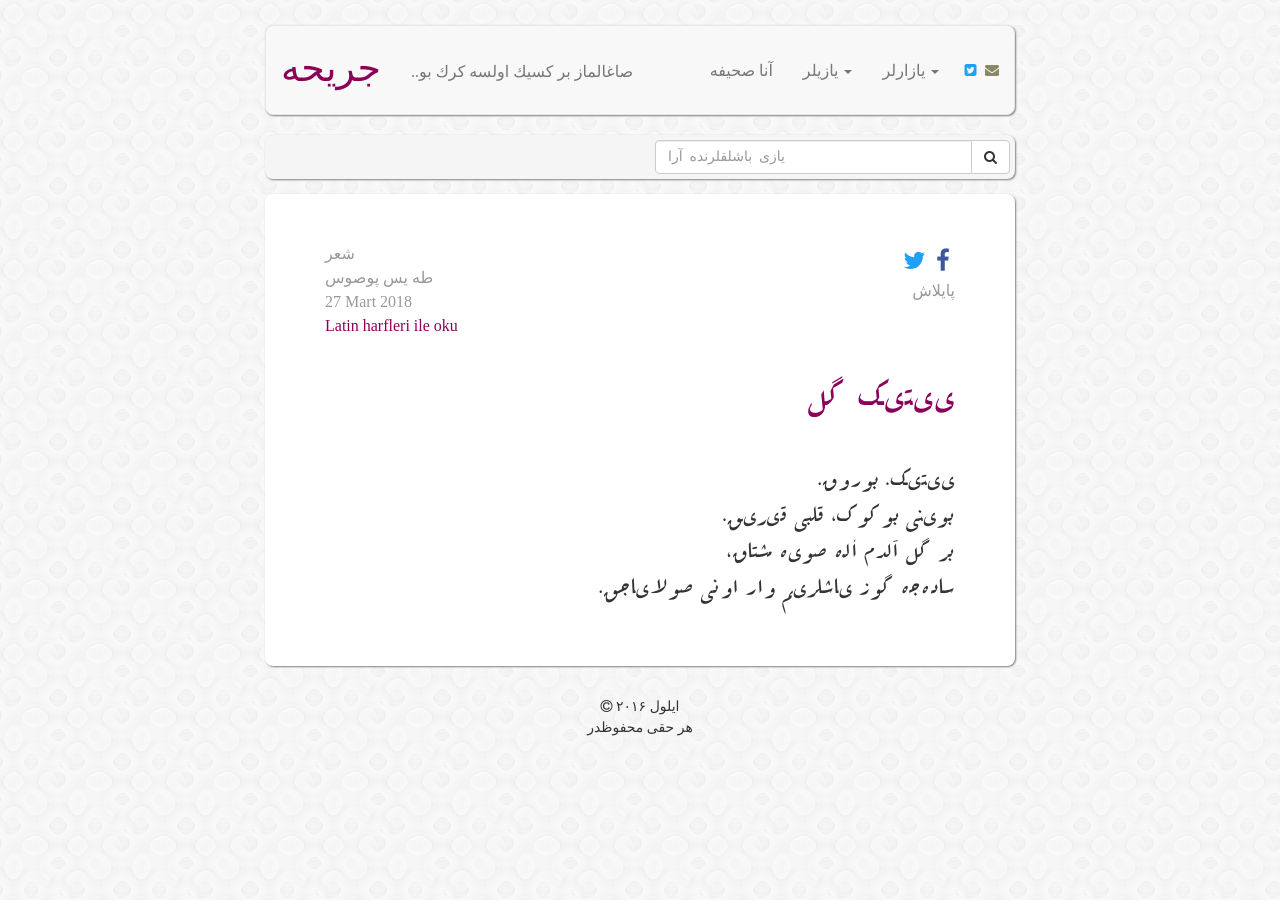
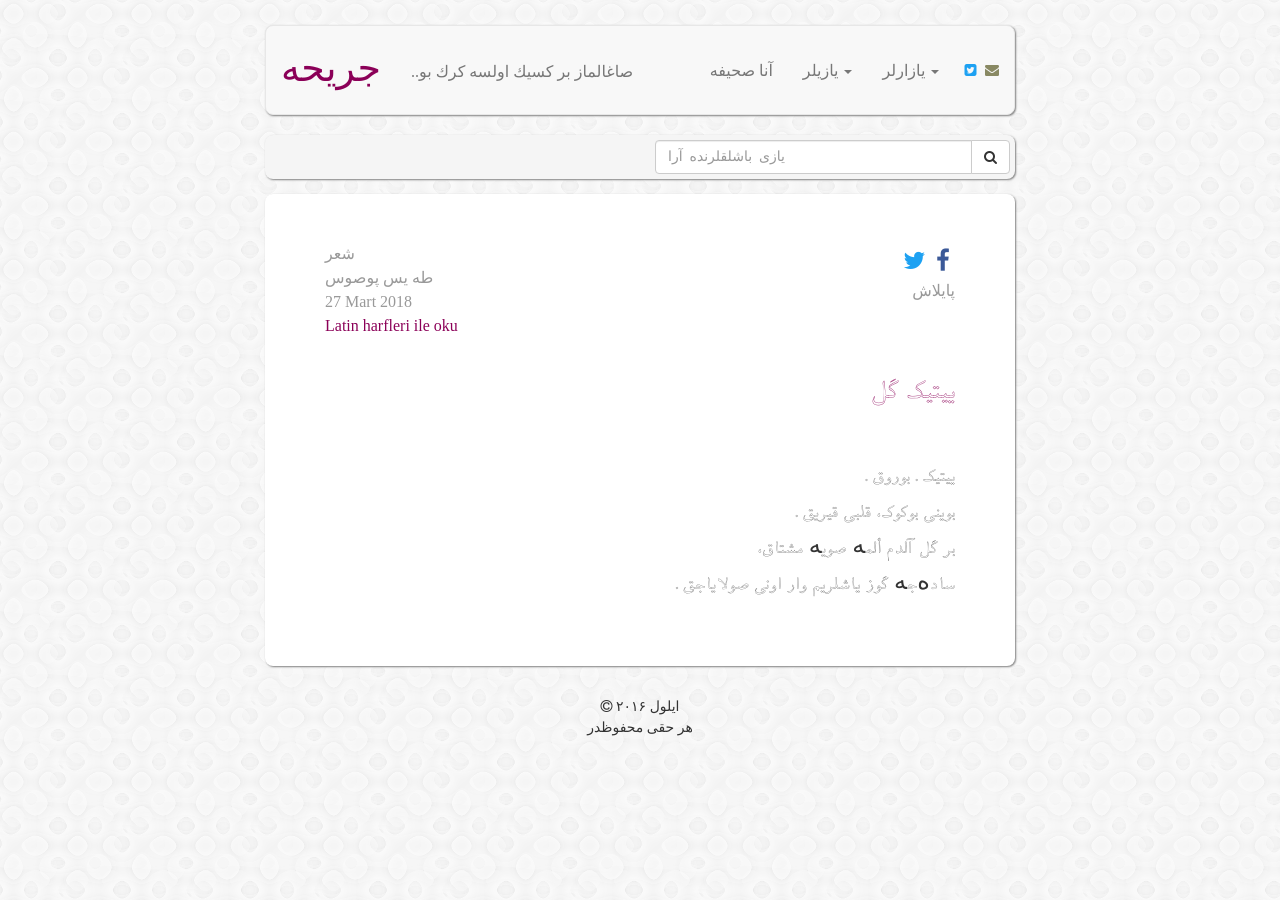
Before and after one commit to muhammedaydogdu/muhammedaydogdu.github.io, a Jekyll site: the page built from _posts/2018-03-27-yitik-gul-os.md, in a window 1280 px wide. Built offline with Jekyll 4.4.1, drawn with Linux system fonts in a browser that asks for light colours; some web fonts are replaced.

Commit message:
Update style.css

```diff
--- a/css/style.css
+++ b/css/style.css
@@ -8,8 +8,8 @@
   font-family: Riwaj;
   src: url('../fonts/Riwaj.ttf');
 
-  font-family: Layla Ruqaa;
-  src: url('../fonts/LaylaRuqaa.ttf');
+  font-family: Tawfig;
+  src: url('../fonts/Far_TawfigO.ttf');
 }
 
 body {
@@ -135,7 +135,7 @@ nav li a.social {
 }
 
 .os-text {
-  font-family: Layla Ruqaa;
+  font-family: Tawfig;
 }
 
 .container .jumbotron .os-text p {
```
